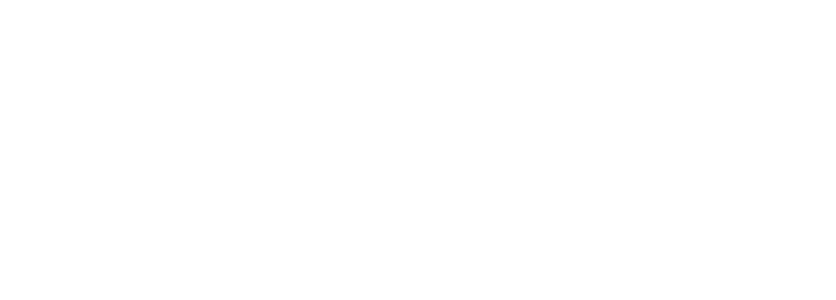
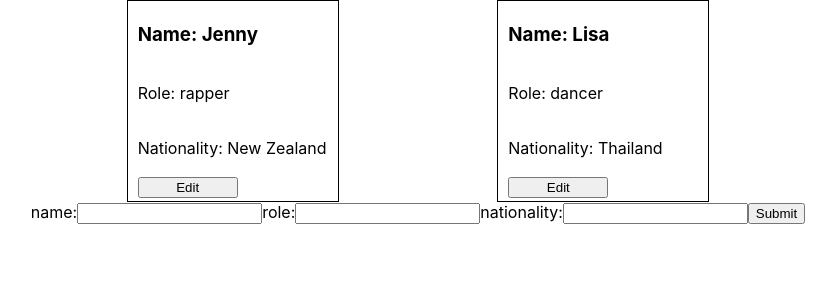
Before and after one commit to bloominstituteoftechnology/team-builder, a React (Create React App) app in the folder team-builder/: page / in a window 1280 px wide. Shown: the top 300 px of the page, without its empty margins (222-1058 px from the left). Built offline with nearby package versions, Linux system fonts and the light colour scheme.

Commit message:
did mvp and then did edit stretch

```diff
--- a/team-builder/package.json
+++ b/team-builder/package.json
@@ -8,7 +8,8 @@
     "@testing-library/user-event": "^7.1.2",
     "react": "^16.12.0",
     "react-dom": "^16.12.0",
-    "react-scripts": "3.4.0"
+    "react-scripts": "3.4.0",
+    "styled-components": "^5.0.1"
   },
   "scripts": {
     "start": "react-scripts start",
--- a/team-builder/src/App.js
+++ b/team-builder/src/App.js
@@ -1,11 +1,66 @@
-import React from 'react';
+import React, { useState } from 'react';
+import styled from 'styled-components';
 import './App.css';
 
+import Form from "./components/Form";
+import Card from "./components/Card";
+
+const initialTeam = [
+  {
+    id: 1,
+    name: "Jenny",
+    role: "rapper",
+    nationality: "New Zealand"
+  },
+  {
+    id: 2,
+    name: "Lisa",
+    role: "dancer",
+    nationality: "Thailand"
+  }
+]
+
+const Container = styled.div`
+  display: flex;
+  flex-direction: column;
+  margin: 0 auto;
+  width: 900px;
+
+  div {
+    display: flex;
+    flex-wrap: wrap;
+    justify-content: space-evenly;
+  }
+`
+
 function App() {
+  const [teamMembers, setTeamMembers] = useState(initialTeam)
+  const [memberToEdit, setMemberToEdit] = useState()
+
+  const addNewMember = (member) => {
+    if (memberToEdit) {
+      let editedTeam = teamMembers
+      const memberToEditIndex = editedTeam.findIndex(currentMember => currentMember.id === member.id)
+      editedTeam[memberToEditIndex] = member
+      console.log(editedTeam)
+      setTeamMembers(editedTeam)
+      setMemberToEdit(undefined)
+    } else {
+      setTeamMembers([...teamMembers, {id: teamMembers.length + 1, ...member }])
+    }
+  }
+
+  const editMember = (id) => {
+    setMemberToEdit(teamMembers.find((member) => member.id === id))
+  }
+
   return (
-    <div>
-
-    </div>
+    <Container>
+      <div>
+        {teamMembers.map((member) => <Card key={member.id} {...member} memberToEdit={memberToEdit} editMember={editMember} />)}
+      </div>
+      <Form addNewMember={addNewMember} memberToEdit={memberToEdit} />
+    </Container>
   );
 }
 
--- /dev/null
+++ b/team-builder/src/components/Card.js
@@ -0,0 +1,29 @@
+import React, { useState } from 'react';
+import styled from 'styled-components';
+
+const Container = styled.div`
+    border: 1px solid black;
+    display: flex;
+    flex-direction: column;
+    width: 200px;
+    height: 200px;
+    padding-left: 10px;
+    background: ${prop => prop.memberToEdit && prop.memberToEdit.id === prop.id ? "yellow" : "none"};
+    button {
+        width: 50%;
+    }
+`
+
+const Card =  ({ id, name, role, nationality, editMember, memberToEdit }) => {
+
+    return (
+        <Container memberToEdit={memberToEdit} id={id}>
+            <h3>Name: {name}</h3>
+            <p>Role: {role}</p>
+            <p>Nationality: {nationality}</p>
+            <button onClick={() => editMember(id)}>Edit</button>
+        </Container>
+    );
+}
+
+export default Card;
--- /dev/null
+++ b/team-builder/src/components/Form.js
@@ -0,0 +1,72 @@
+import React, { useState, useEffect } from 'react';
+
+
+const Form =  ({ addNewMember, memberToEdit }) => {
+
+
+
+    const [form, setForm] = useState({
+        name:  "",
+        role: "",
+        nationality: ""
+    })
+
+    const handleChange = (e) => {
+        setForm({ ...form, [e.target.name]: e.target.value })
+    }
+
+
+
+    const handleSubmit = (e) => {
+        e.preventDefault()
+        addNewMember(form)
+        setForm({
+            name: "",
+            role: "",
+            nationality: ""
+        })
+    }
+
+    useEffect(() => {
+        if (memberToEdit) {
+            setForm(memberToEdit)
+        }
+    }, [memberToEdit])
+
+    return (
+        <div>
+            <form onSubmit={(e) => handleSubmit(e)}>
+                <label>
+                    name:
+                    <input
+                        type="text"
+                        name="name"
+                        value={form.name}
+                        onChange={e => handleChange(e)}
+                    />
+                </label>
+                <label>
+                    role:
+                    <input
+                        type="text"
+                        name="role"
+                        value={form.role}
+                        onChange={e => handleChange(e)}
+                    />
+                </label>
+                <label>
+                    nationality:
+                    <input
+                        type="text"
+                        name="nationality"
+                        value={form.nationality}
+                        onChange={e => handleChange(e)}
+                    />
+                </label>
+                <button>Submit</button>
+            </form>
+        </div>
+    );
+}
+
+export default Form;
```
Also changed, not shown: 1 other file (tests, documents, lock files or other folders).
